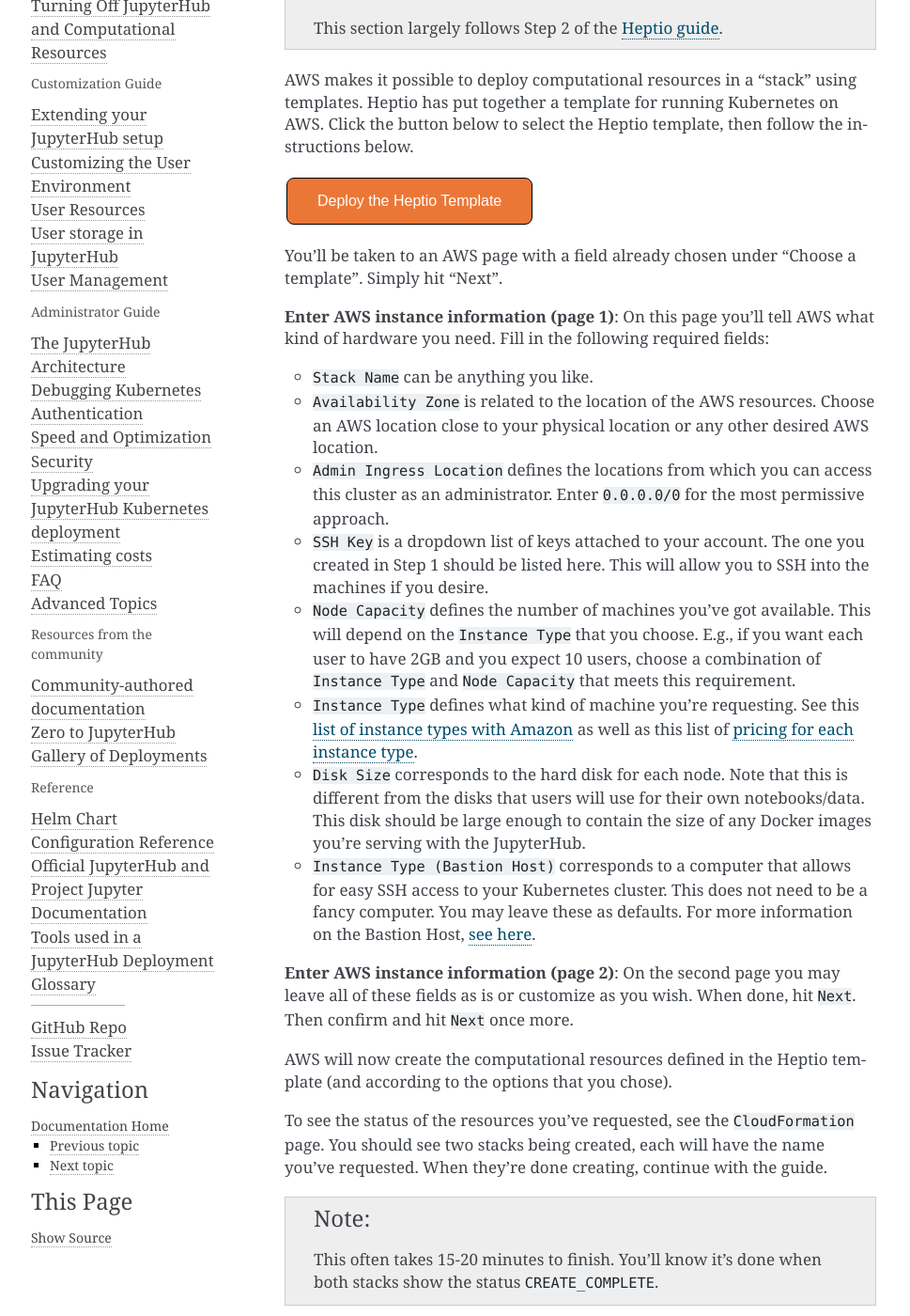
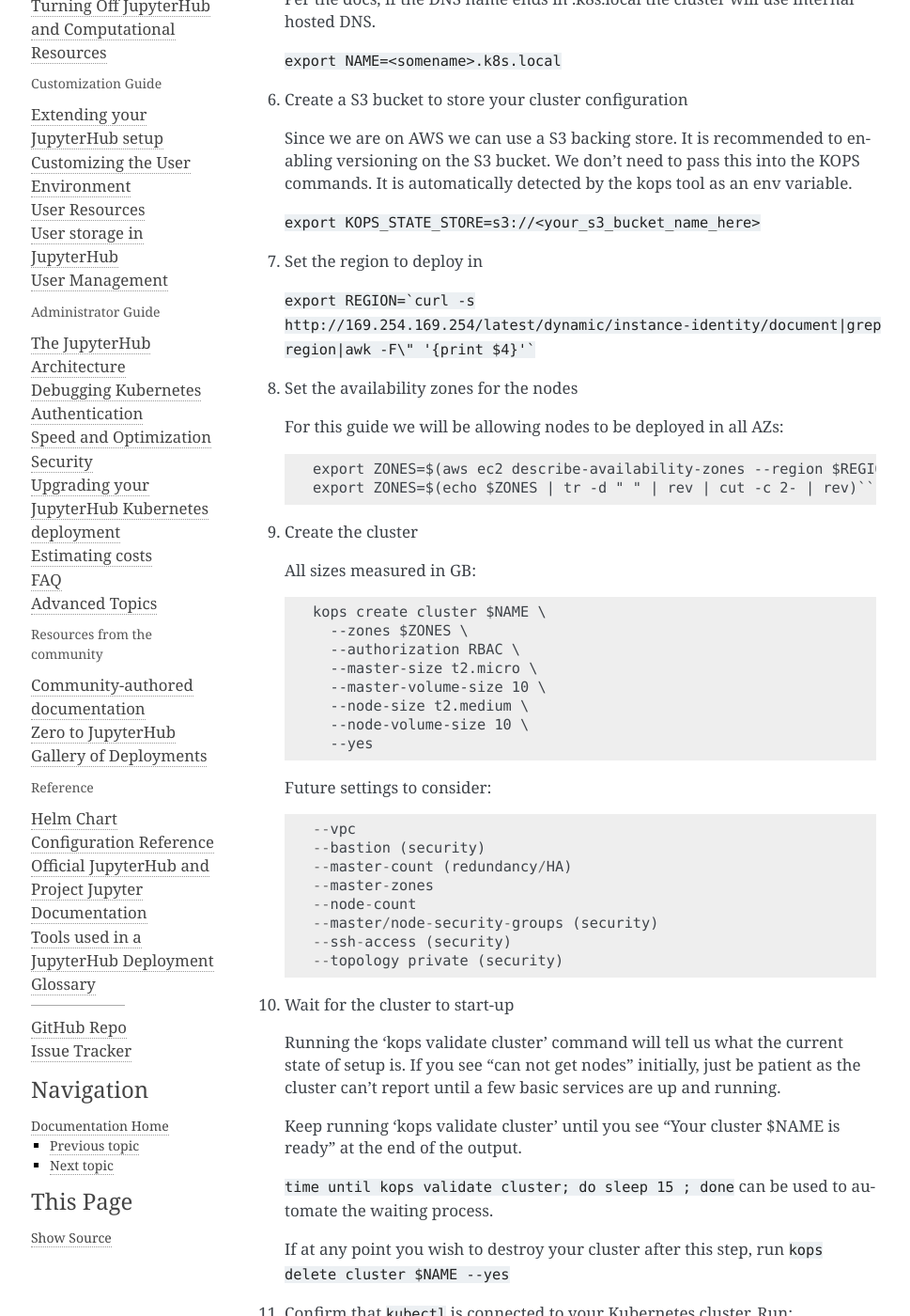
Before and after one commit to jupyterhub/zero-to-jupyterhub-k8s, a Sphinx documentation site: the page built from doc/source/amazon/step-zero-aws.rst, in a window 1280 px wide and 1400 px high, scrolled down 1030 px. Shown: the whole window at 94% size, without its empty margins (147-1116 px from the left). Built offline with Sphinx 7.4.7, drawn with Linux system fonts in a browser that asks for light colours; some of the changed text lies outside the part shown.

Commit message:
Move kops guide to be aws default, remove heptio guide

````diff
--- a/doc/source/amazon/step-zero-aws.rst
+++ b/doc/source/amazon/step-zero-aws.rst
@@ -7,166 +7,126 @@
 many organizations that have put together their own solutions and
 guides for setting up Kubernetes on AWS.
 
-We like the `Heptio guide`_, and recommend using this for setting up your cluster for clusters
-that span short periods of time (a week long workshop, for example). However, if
-you are setting up a cluster that would need to run for much longer, we recommend you use
-[kops](https://kubernetes.io/docs/getting-started-guides/kops/). It is a bit more complex,
-but provides features (such as log collection & cluster upgrades) that are necessary to
-run a longer term cluster.
+This guide uses kops to setup a cluster on AWS.  This should be seen as a rough template you will use to
+setup and shape your cluster.
 
-.. note::
+Procedure:
 
-   The Heptio deployment of Kubernetes on AWS should not be considered
-   production-ready. See `the introduction in the Heptio Kubernetes tutorial <http://docs.heptio.com/content/tutorials/aws-cloudformation-k8s.html>`_
-   for information about what to expect.
+1. Create a IAM Role
 
-1. Follow Step 1 of the `Heptio guide`_, called **Prepare your AWS Account**.
+   This role will be used to give your CI host permission to create and destroy resources on AWS
 
-   This sets up your Amazon account with the credentials needed to run Kubernetes.
+   * AmazonEC2FullAccess
+   * IAMFullAccess
+   * AmazonS3FullAccess
+   * AmazonVPCFullAccess
+   * Route53FullAccess (Optional)
 
-   .. note::
+2. Create a new instance to use as your CI host.  This node will deal with provisioning and tearing down the cluster.
 
-      * Make sure that you keep the file downloaded when you create the SSH
-        key. This will be needed later to allow ``kubectl`` to interact with
-        your Kubernetes cluster.
+   This instance can be small (t2.micro for example).
 
-      * You may find it helpful to "pin" the services we'll be using to your AWS
-        navbar. This makes it easier to navigate in subsequent sessions.
-        Click the "pin" icon at the top, then drag ``CloudFormation`` and
-        ``EC2`` into your navbar.
+   When creating it, assign the IAM role created in step 1.
 
-2. Deploy a Kubernetes template from Heptio.
+3. Install kops and kubectl on your CI host
 
-   .. note::
+   Follow the instructions here: https://github.com/kubernetes/kops/blob/master/docs/install.md
 
-      This section largely follows Step 2 of the `Heptio guide`_.
+4. Setup an ssh keypair to use with the cluster
 
-   AWS makes it possible to deploy computational resources in a "stack" using
-   templates. Heptio has put together a template for running Kubernetes on AWS.
-   Click the button below to select the Heptio template, then follow the
-   instructions below.
+   ``ssh-keygen``
 
-   .. raw:: html
+5. Choose a cluster name
 
-      <a target="_blank" href="https://console.aws.amazon.com/cloudformation/home?region=us-west-2#/stacks/new?stackName=Heptio-Kubernetes&templateURL=https://s3.amazonaws.com/quickstart-reference/heptio/latest/templates/kubernetes-cluster-with-new-vpc.template">
-      <button style="background-color: rgb(235, 119, 55); border: 1px solid; border-color: black; color: white; padding: 15px 32px; text-align: center; text-decoration: none; font-size: 16px; margin: 4px 2px; cursor: pointer; border-radius: 8px;">Deploy the Heptio Template</button></a>
+   Since we are not using pre-configured DNS we will use the suffix ".k8s.local".  Per the docs, if the DNS name ends in .k8s.local the cluster will use internal hosted DNS.
 
-   You'll be taken to an AWS page with a field already
-   chosen under "Choose a template". Simply hit "Next".
+   ``export NAME=<somename>.k8s.local``
 
-   **Enter AWS instance information (page 1)**: On this page you'll tell AWS
-   what kind of hardware you need. Fill in the following required fields:
+6. Create a S3 bucket to store your cluster configuration
 
-   * ``Stack Name`` can be anything you like.
-   * ``Availability Zone`` is related to the location of the AWS
-     resources. Choose an AWS location close to your physical location or
-     any other desired AWS location.
-   * ``Admin Ingress Location`` defines the locations from which you
-     can access this cluster as an administrator. Enter ``0.0.0.0/0``
-     for the most permissive approach.
-   * ``SSH Key`` is a dropdown list of keys attached to your account.
-     The one you created in Step 1 should be listed here. This will allow
-     you to SSH into the machines if you desire.
-   * ``Node Capacity`` defines the number of machines you've got available.
-     This will depend on the ``Instance Type`` that you choose. E.g., if you
-     want each user to have 2GB and you expect 10 users, choose a combination
-     of ``Instance Type`` and ``Node Capacity`` that meets this requirement.
-   * ``Instance Type`` defines what kind of machine you're requesting. See
-     this `list of instance types with Amazon <https://aws.amazon.com/ec2/instance-types/>`_
-     as well as this list of `pricing for each instance type <https://aws.amazon.com/ec2/pricing/on-demand/>`_.
-   * ``Disk Size`` corresponds to the hard disk for each node. Note that this is
-     different from the disks that users will use for their own notebooks/data.
-     This disk should be large enough to contain the size of any Docker
-     images you're serving with the JupyterHub.
-   * ``Instance Type (Bastion Host)`` corresponds to a computer that allows
-     for easy SSH access to your Kubernetes cluster. This does not need to
-     be a fancy computer. You may leave these as defaults. For more information
-     on the Bastion Host, `see here <http://docs.aws.amazon.com/quickstart/latest/linux-bastion/architecture.html>`_.
+   Since we are on AWS we can use a S3 backing store.  It is recommended to enabling versioning on the S3 bucket.
+   We don't need to pass this into the KOPS commands.  It is automatically detected by the kops tool as an env variable.
 
-   **Enter AWS instance information (page 2)**: On the second page you may leave
-   all of these fields as is or customize as you wish. When done, hit ``Next``. Then
-   confirm and hit ``Next`` once more.
+   ``export KOPS_STATE_STORE=s3://<your_s3_bucket_name_here>``
 
-   AWS will now create the computational resources defined in the Heptio
-   template (and according to the options that you chose).
+7. Set the region to deploy in
 
-   To see the status of the resources you've requested,
-   see the ``CloudFormation`` page. You should see two stacks being created,
-   each will have the name you've requested. When they're done creating,
-   continue with the guide.
+   ``export REGION=`curl -s http://169.254.169.254/latest/dynamic/instance-identity/document|grep region|awk -F\" '{print $4}'```
 
-   .. note::
+8. Set the availability zones for the nodes
 
-      This often takes 15-20 minutes to finish. You'll know it's done when
-      both stacks show the status ``CREATE_COMPLETE``.
+   For this guide we will be allowing nodes to be deployed in all AZs::
 
-3. Ensure that the *latest* version of `kubectl <https://kubernetes.io/docs/user-guide/prereqs/>`_ is
-   installed on your machine be following the `install instructions <https://kubernetes.io/docs/user-guide/prereqs>`_.
+       export ZONES=$(aws ec2 describe-availability-zones --region $REGION | grep ZoneName | awk '{print $2}' | tr -d '"')
+       export ZONES=$(echo $ZONES | tr -d " " | rev | cut -c 2- | rev)``
 
-4. Configure your ``kubectl`` to send instructions to the newly-created
-   Kubernetes cluster. To do this, you'll need to copy a security file
-   onto your computer. Heptio has pre-configured the command needed to do this.
-   To access it, from the ``CloudFormation`` page click on the stack you just
-   created (the one without "k8s-stack" in it). Below, there is an "Outputs"
-   tab. Click on this, and look for a field called ``GetKubeConfigCommand``.
-   Copy / paste that text into your terminal, replacing the ``path/to/myKey.pem``
-   with the path to the key you downloaded in Step 1. It looks something like::
+9. Create the cluster
 
-     SSH_KEY="<path/to/varMyKey.pem>"; scp -i $SSH_KEY -o
-     ProxyCommand="ssh -i \"${SSH_KEY}\" ubuntu@<BastionHostPublicIP> nc
-     %h %p" ubuntu@<MasterPrivateIP>:~/kubeconfig ./kubeconfig
+   All sizes measured in GB::
 
-5. Tell Kubernetes to use this configuration file. Run::
+       kops create cluster $NAME \
+         --zones $ZONES \
+         --authorization RBAC \
+         --master-size t2.micro \
+         --master-volume-size 10 \
+         --node-size t2.medium \
+         --node-volume-size 10 \
+         --yes
 
-     export KUBECONFIG=$(pwd)/kubeconfig
+   Future settings to consider::
 
-6. Confirm that ``kubectl`` is connected to your Kubernetes cluster.
-   Run::
+       --vpc
+       --bastion (security)
+       --master-count (redundancy/HA)
+       --master-zones
+       --node-count
+       --master/node-security-groups (security)
+       --ssh-access (security)
+       --topology private (security)
 
-      kubectl get nodes
+10. Wait for the cluster to start-up
 
-   you should see a list of three nodes, each beginning with ``ip``.
+    Running the 'kops validate cluster' command will tell us what the current state of setup is.
+    If you see "can not get nodes" initially, just be patient as the cluster can't report until a
+    few basic services are up and running.
 
-7. Enable dynamic storage on your Kubernetes cluster.
-   Create a file, ``storageclass.yml`` on your local computer, and enter
-   this text::
+    Keep running 'kops validate cluster' until you see "Your cluster $NAME is ready" at the end of the output.
 
-       kind: StorageClass
-       apiVersion: storage.k8s.io/v1
-       metadata:
-         annotations:
-            storageclass.beta.kubernetes.io/is-default-class: "true"
-         name: gp2
-       provisioner: kubernetes.io/aws-ebs
-       parameters:
-         type: gp2
+    ``time until kops validate cluster; do sleep 15 ; done`` can be used to automate the waiting process.
 
-   Next, run this command:
+    If at any point you wish to destroy your cluster after this step, run ``kops delete cluster $NAME --yes``
 
-       .. code-block:: bash
+11. Confirm that ``kubectl`` is connected to your Kubernetes cluster.
+    Run::
 
-          kubectl apply -f storageclass.yml
+       kubectl get nodes
 
-   This enables `dynamic provisioning
-   <https://kubernetes.io/docs/concepts/storage/persistent-volumes/#dynamic>`_ of
-   disks, allowing us to automatically assign a disk per user when they log
-   in to JupyterHub.
+    you should see a list of two nodes, each beginning with ``ip``.
 
+12. Enable dynamic storage on your Kubernetes cluster.
+    Create a file, ``storageclass.yml`` on your local computer, and enter
+    this text::
 
-8. Enable legacy authorization mode. This is temporarily required since the newer
-   and more secure authorization mode is not out of beta yet.
+        kind: StorageClass
+        apiVersion: storage.k8s.io/v1
+        metadata:
+          annotations:
+             storageclass.beta.kubernetes.io/is-default-class: "true"
+          name: gp2
+        provisioner: kubernetes.io/aws-ebs
+        parameters:
+          type: gp2
 
-      .. code-block:: bash
+    Next, run this command:
 
-         kubectl create clusterrolebinding permissive-binding \
-          --clusterrole=cluster-admin \
-          --user=admin \
-          --user=kubelet \
-          --group=system:serviceaccounts
+        .. code-block:: bash
 
-  This step should hopefully go away soon!
+           kubectl apply -f storageclass.yml
+
+    This enables `dynamic provisioning
+    <https://kubernetes.io/docs/concepts/storage/persistent-volumes/#dynamic>`_ of
+    disks, allowing us to automatically assign a disk per user when they log
+    in to JupyterHub.
 
 Congrats. Now that you have your Kubernetes cluster running, it's time to
 begin :ref:`creating-your-jupyterhub`.
-
-.. _Heptio guide: https://s3.amazonaws.com/quickstart-reference/heptio/latest/doc/heptio-kubernetes-on-the-aws-cloud.pdf
````
Also changed, not shown: doc/source/amazon/step-zero-aws-kops.rst (deleted, +0 -132 lines).
